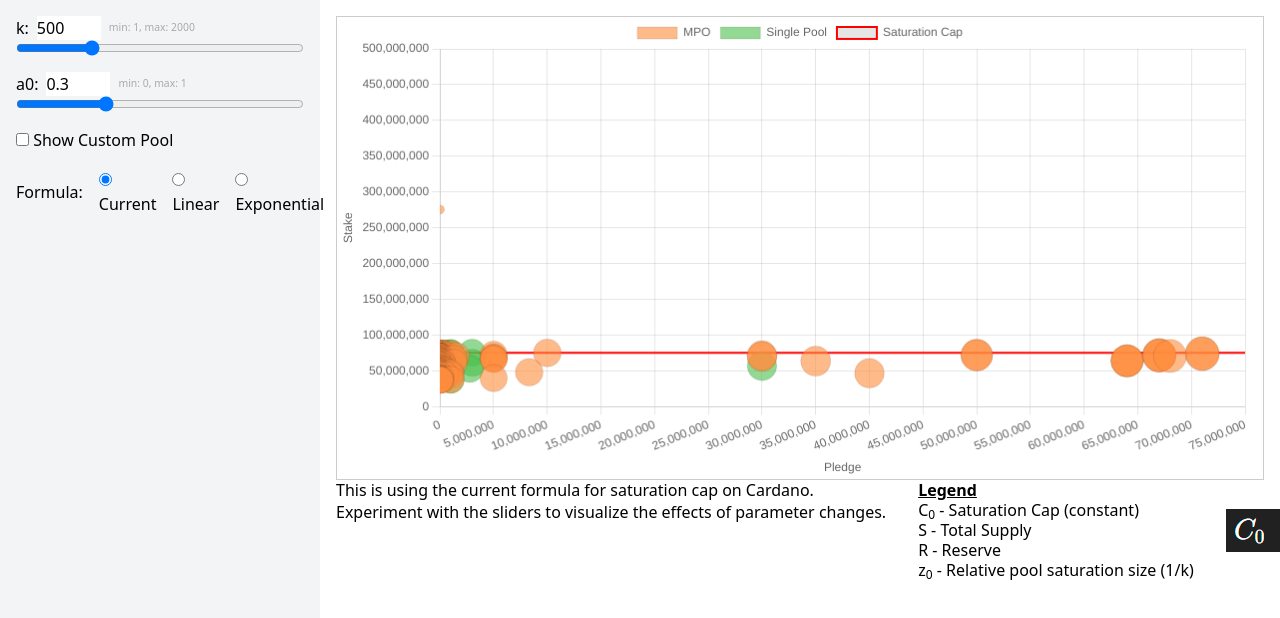
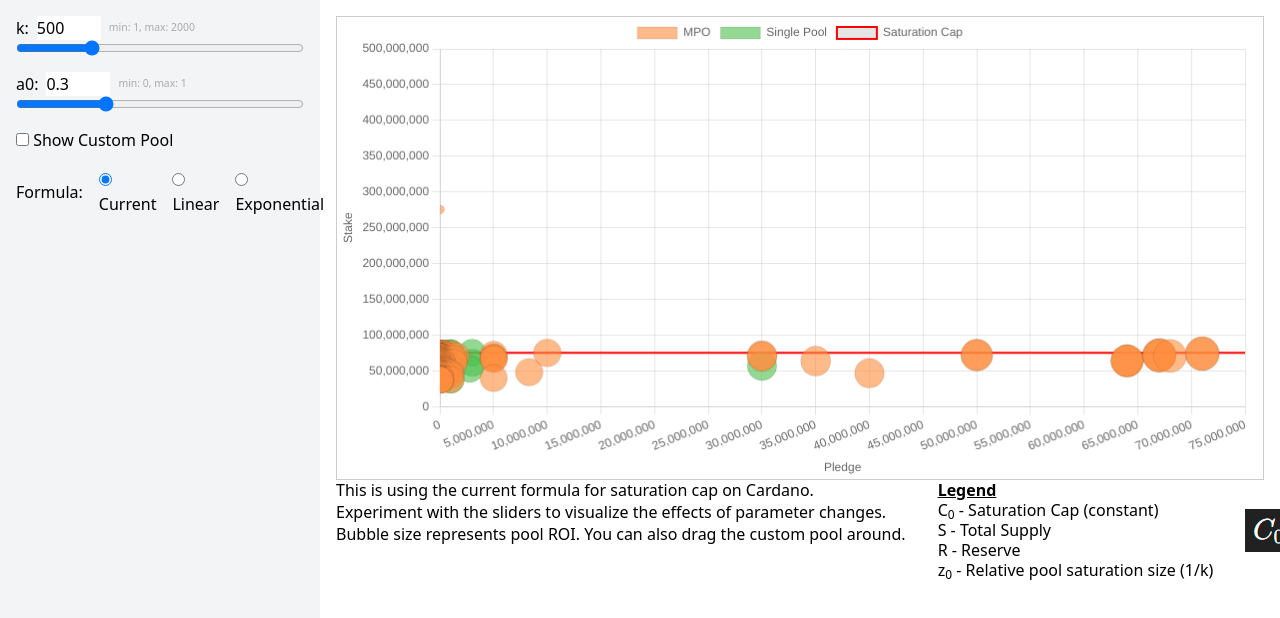
Before and after one commit to Cerkoryn/SPO-Incentives, a SvelteKit app: page / in a window 1280 px wide. Shown: the top 618 px of the page. Built offline with nearby package versions, Linux system fonts and the light colour scheme.

Commit message:
Changed Custom Pool Defaults

```diff
--- a/src/lib/components/controls.svelte
+++ b/src/lib/components/controls.svelte
@@ -144,7 +144,7 @@
             const checked = (e.target as HTMLInputElement).checked;
             graphCheckboxes.update(s => ({ ...s, custom: checked }));
             if (checked) {
-              customPool.set({ pledge: 5000000, stake: 400000000 });
+              customPool.set({ pledge: 35000000, stake: 200000000 });
             }
           }}
         />
--- a/src/routes/+page.svelte
+++ b/src/routes/+page.svelte
@@ -11,6 +11,7 @@
   interface ModeData {
     title: string;
     subtitle: string;
+    subtext: string;
     legend: string[];
   }
 
@@ -18,6 +19,7 @@
     current: {
       title: 'This is using the current formula for saturation cap on Cardano.',
       subtitle: 'Experiment with the sliders to visualize the effects of parameter changes.',
+      subtext: 'Bubble size represents pool ROI. You can also drag the custom pool around.',
       legend: [
         'C<sub>0</sub> - Saturation Cap (constant)',
         'S  - Total Supply',
@@ -28,6 +30,7 @@
     linear: {
       title: 'This is a hypothetical linear formula for saturation cap on Cardano.',
       subtitle: 'Experiment with the sliders to visualize the effects of parameter changes.',
+      subtext: 'Bubble size represents pool ROI. You can also drag the custom pool around.',
       legend: [
         'p  - Pool Pledge',
         'S  - Total Supply',
@@ -39,6 +42,7 @@
     exponential: {
       title: 'This is a hypothetical exponential formula for saturation cap on Cardano.',
       subtitle: 'Experiment with the sliders to visualize the effects of parameter changes.',
+      subtext: 'Bubble size represents pool ROI. You can also drag the custom pool around.',
       legend: [
         'p  - Pool Pledge',
         'S  - Total Supply',
@@ -57,6 +61,7 @@
   <div class="flex flex-col gap-0.5 leading-tight">
     <h1 class="m-0">{data.title}</h1>
     <p class="m-0">{data.subtitle}</p>
+    <p class="m-0">{data.subtext}</p>
   </div>
 
   <div class="flex flex-col gap-0 leading-tight">
```
